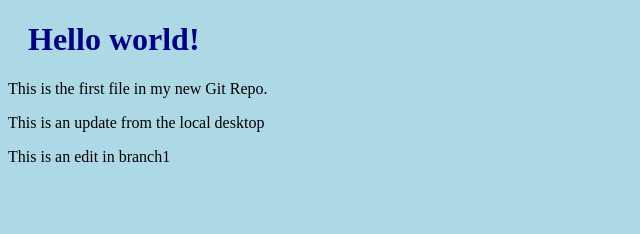
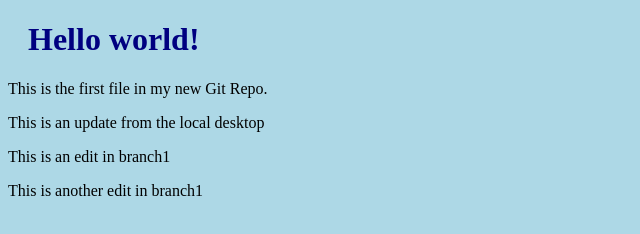
Before and after one commit to ParthSharma187/Hello-World, a plain HTML site: page index.html in a window 1280 px wide. Shown: the whole page, without its empty margins (0-640 px from the left). Drawn offline with Linux system fonts and the light colour scheme.

Commit message:
Update index.html

```diff
--- a/index.html
+++ b/index.html
@@ -10,6 +10,7 @@
 <p>This is the first file in my new Git Repo.</p>
 <p> This is an update from the local desktop</p>
   <p> This is an edit in branch1 </p>
+   <p> This is another edit in branch1 </p>
 
 </body>
 </html>
```
